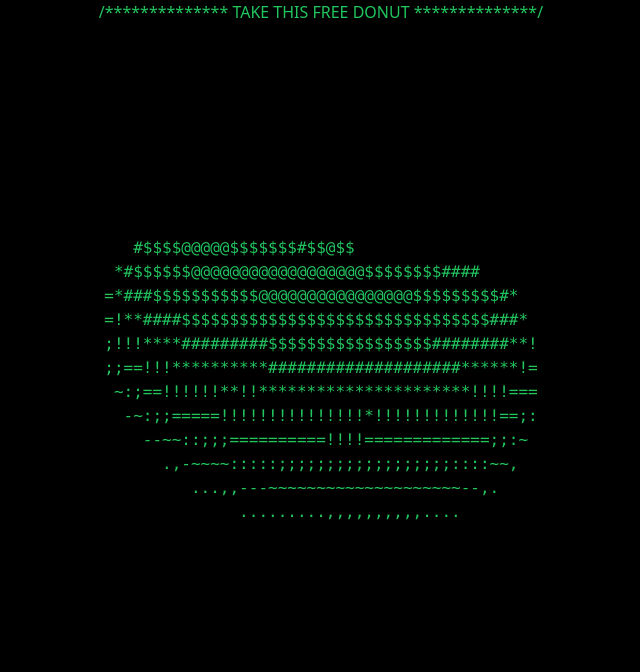
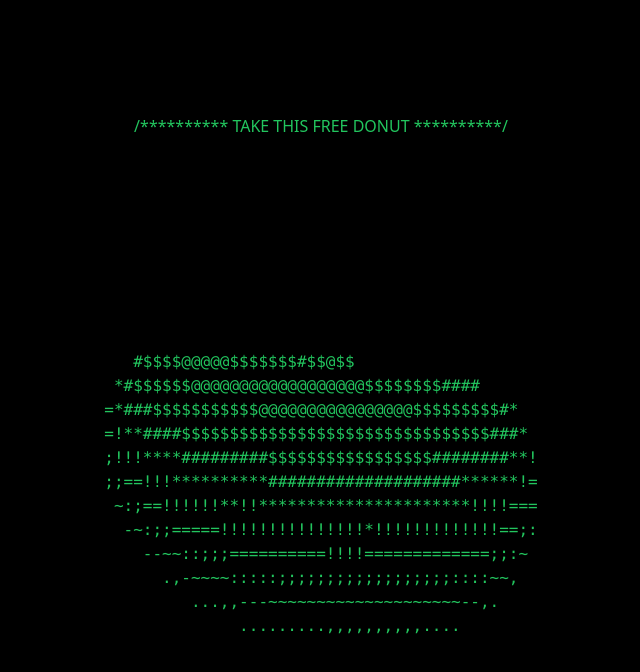
Before and after one commit to fadjarrafi/linktree-clone, a Next.js app: page /donut in a window 1280 px wide. Shown: the top 672 px of the page, without its empty margins (319-959 px from the left). Built offline with nearby package versions, Linux system fonts and the light colour scheme.

Commit message:
fix layout bg donut page

```diff
--- a/src/app/donut/page.tsx
+++ b/src/app/donut/page.tsx
@@ -10,8 +10,8 @@
 
 const DonutPage = () => {
   return (
-    <div className="bg-black w-full h-full">
-      <h1 className="text-center mb-5 text-green-500">{'/************** TAKE THIS FREE DONUT **************/'}</h1>
+    <div className="flex flex-col items-center justify-center w-full h-full bg-black">
+      <h1 className="text-center mb-5 text-green-500">{'/********** TAKE THIS FREE DONUT **********/'}</h1>
       <DynamicDonutComponent />
     </div>
   );
```
